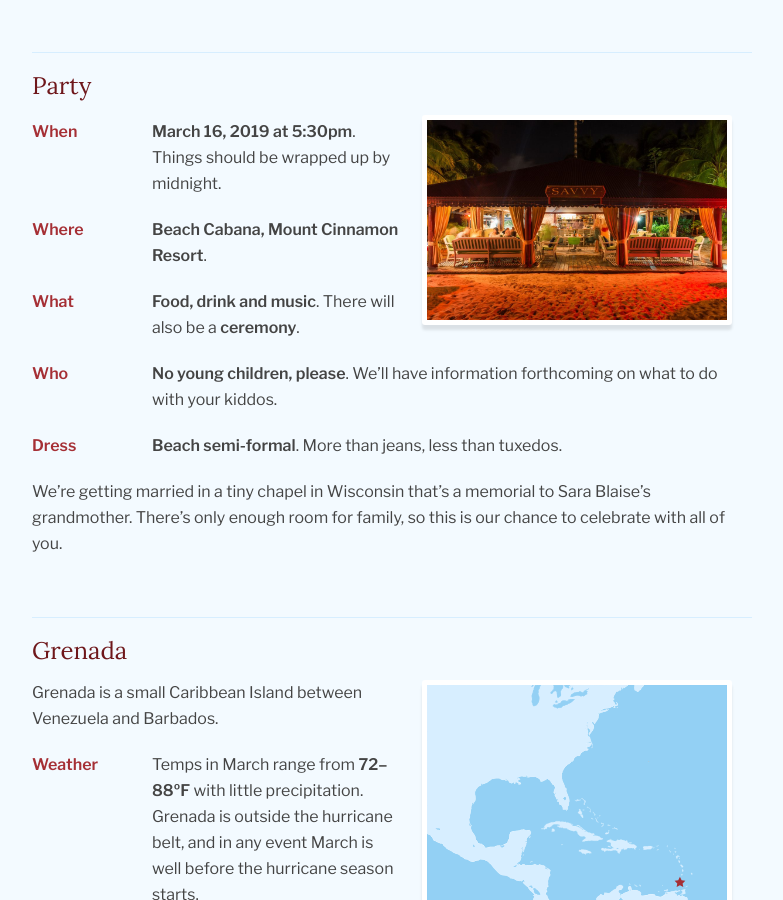
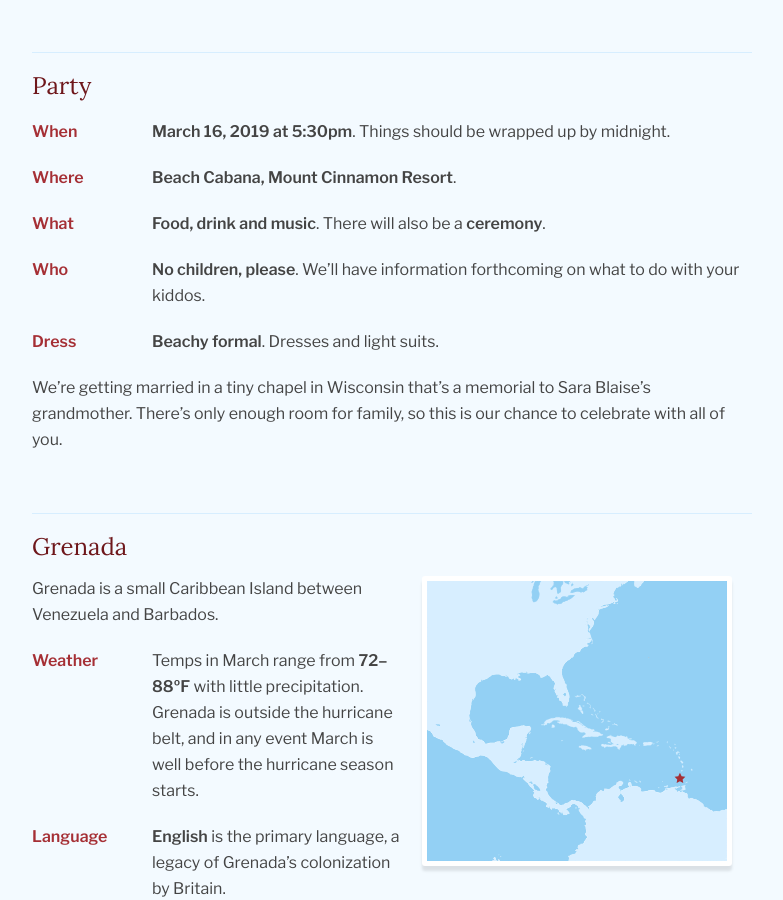
Before and after one commit to rossmeissl/bernsandblaise, a Jekyll site: the page built from index.md, in a window 1280 px wide and 900 px high, scrolled down 1473 px. Shown: the whole window, without its empty margins (188-971 px from the left). Built offline with Jekyll 4.4.1, drawn with Linux system fonts in a browser that asks for light colours.

Commit message:
Update party.md

```diff
--- a/_includes/party.md
+++ b/_includes/party.md
@@ -1,6 +1,4 @@
 ## Party
-
-{% include savvys.html %}
 
 When
 : **March 16, 2019 at 5:30pm**. Things should be wrapped up by midnight.
@@ -12,9 +10,9 @@ What
 : **Food, drink and music**. There will also be a **ceremony**.
 
 Who
-: **No young children, please**. We'll have information forthcoming on what to do with your kiddos.
+: **No children, please**. We'll have information forthcoming on what to do with your kiddos.
 
 Dress
-: **Beach semi-formal**. More than jeans, less than tuxedos.
+: **Beachy formal**. Dresses and light suits.
 
 We're getting married in a tiny chapel in Wisconsin that's a memorial to Sara Blaise's grandmother. There's only enough room for family, so this is our chance to celebrate with all of you.
```
